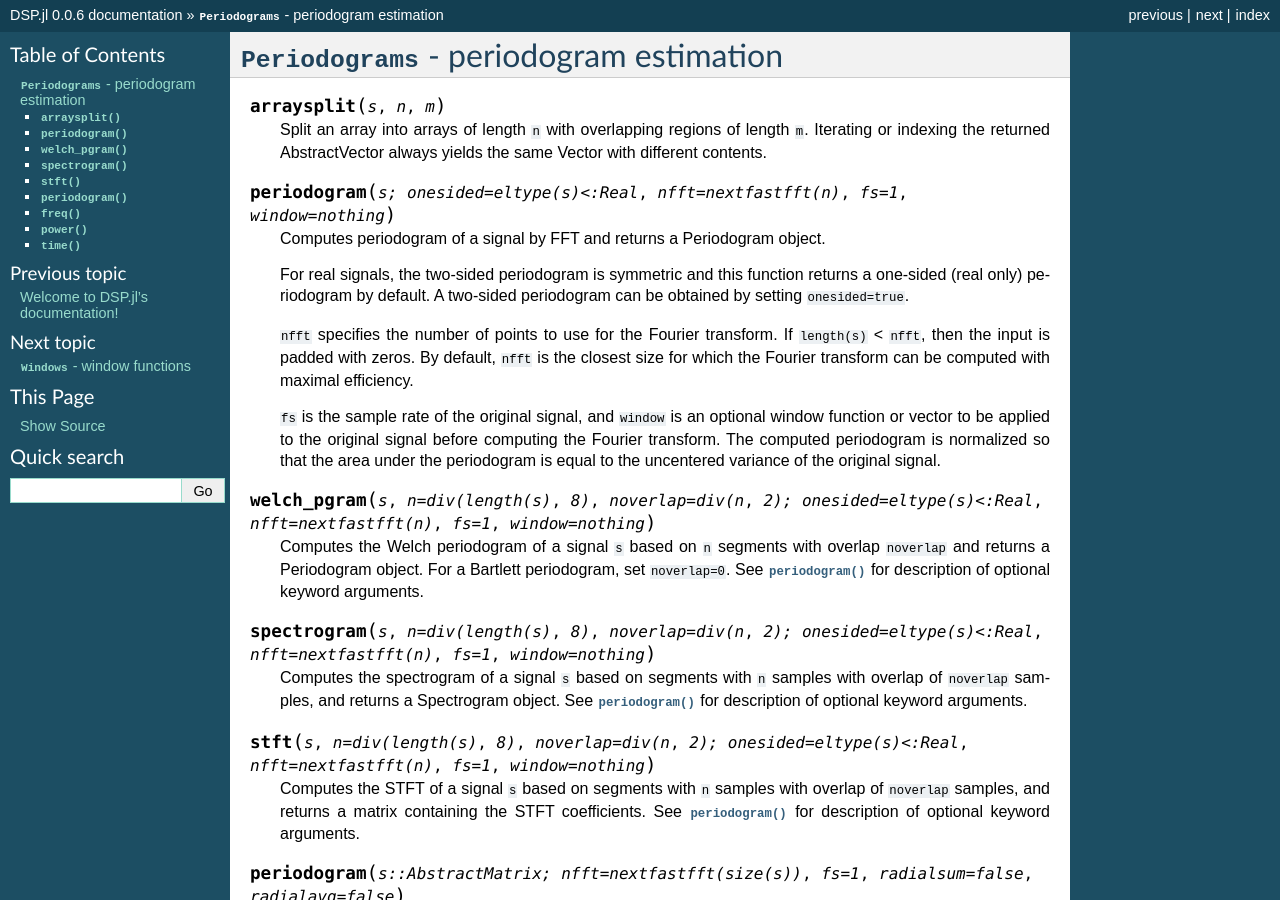
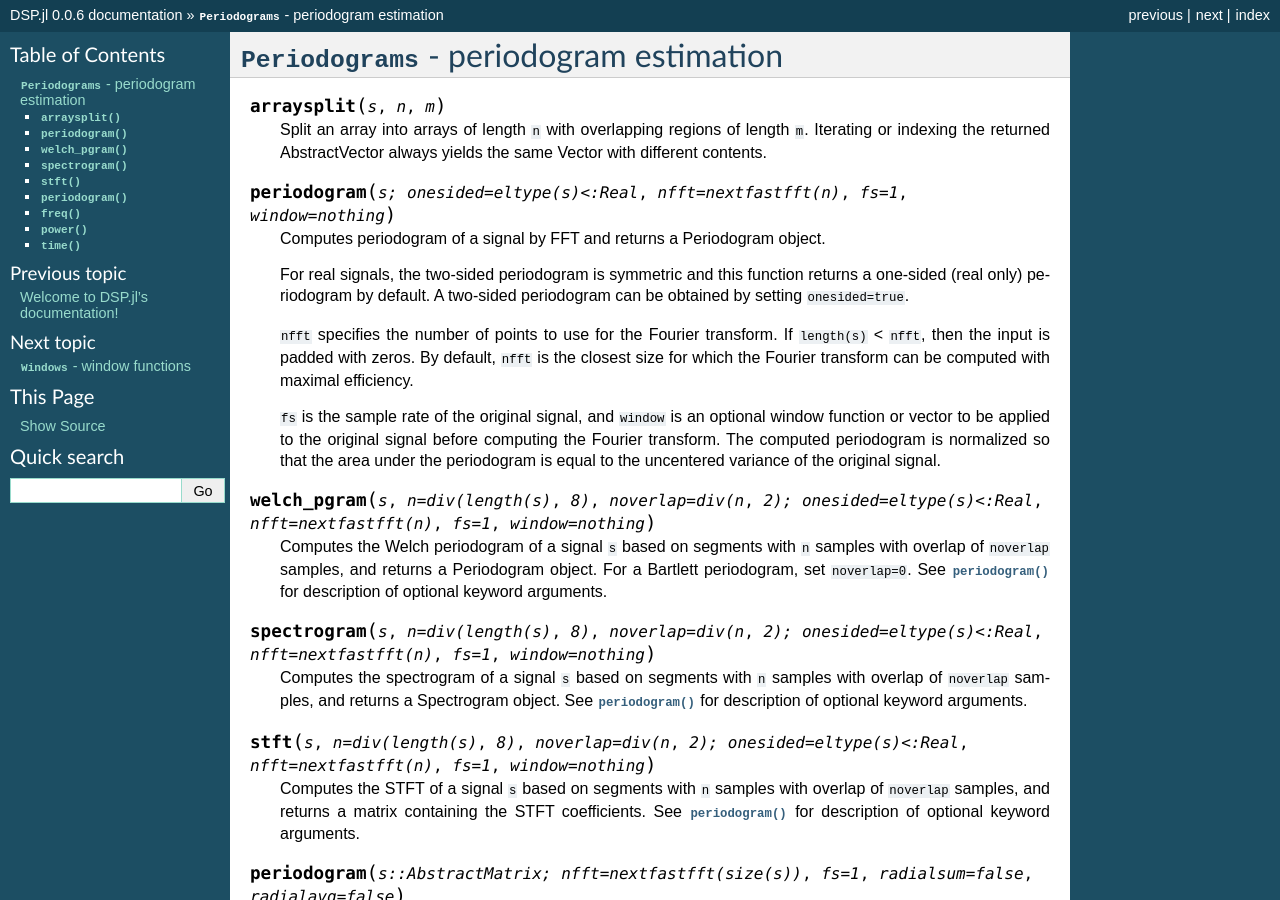
Before and after one commit to JuliaDSP/DSP.jl, a Sphinx documentation site: the page built from doc/periodograms.rst, in a window 1280 px wide and 900 px high. Built offline with Sphinx 7.4.7, drawn with Linux system fonts in a browser that asks for light colours; formulas are drawn with MathJax 3.

Commit message:
fix welch_pgram doc

```diff
--- a/doc/periodograms.rst
+++ b/doc/periodograms.rst
@@ -29,8 +29,8 @@
 
 .. function:: welch_pgram(s, n=div(length(s), 8), noverlap=div(n, 2); onesided=eltype(s)<:Real, nfft=nextfastfft(n), fs=1, window=nothing)
 
-    Computes the Welch periodogram of a signal ``s`` based on ``n``
-    segments with overlap ``noverlap`` and returns a Periodogram
+    Computes the Welch periodogram of a signal ``s`` based on segments with ``n`` samples
+    with overlap of ``noverlap`` samples, and returns a Periodogram
     object. For a Bartlett periodogram, set ``noverlap=0``. See
     :func:`periodogram` for description of optional keyword arguments.
 
```
